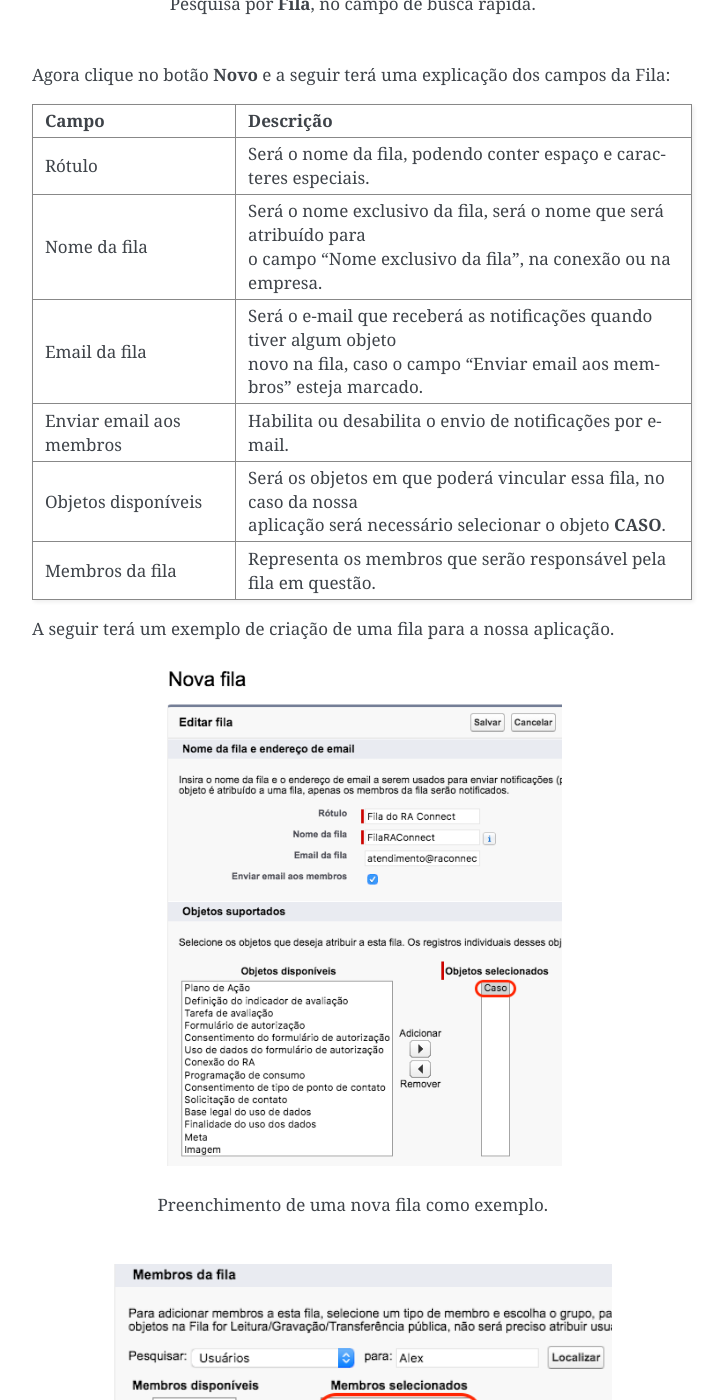
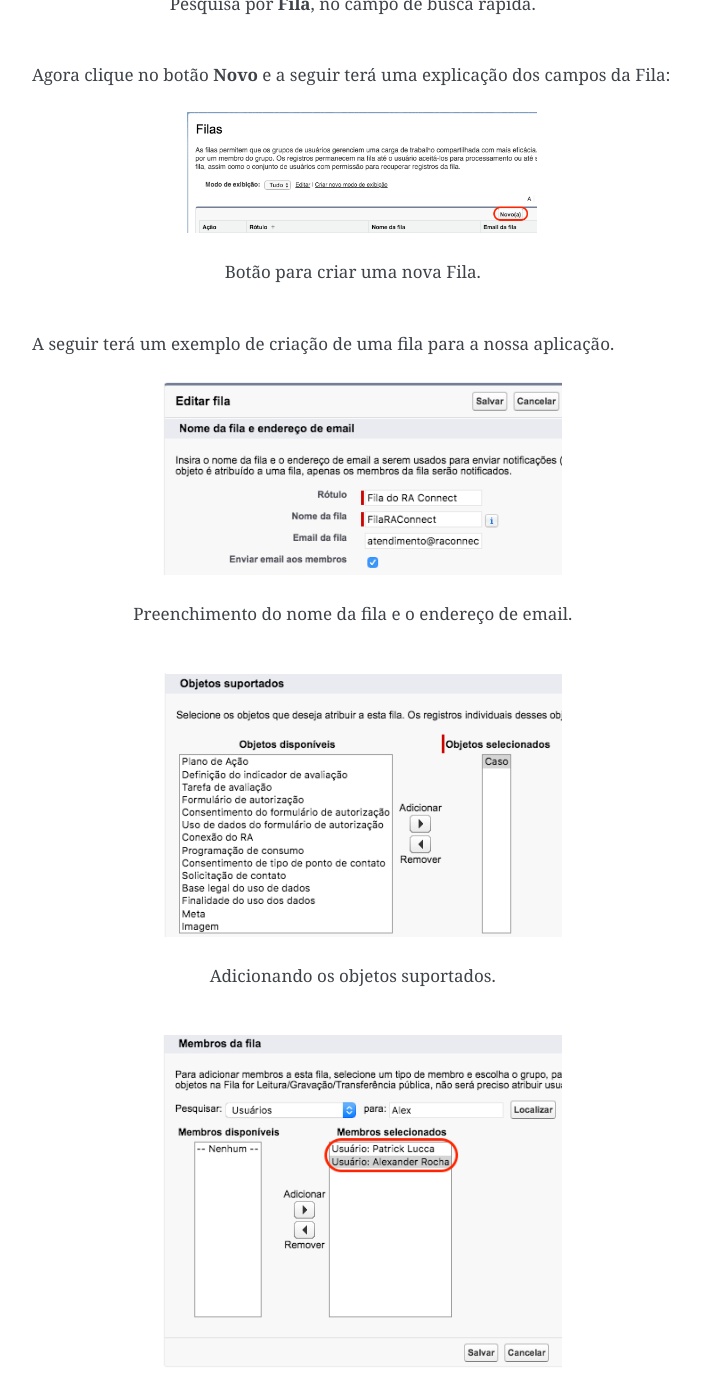
Before and after one commit to Inpulso-Tecnologia/RAConnectDOCFull, a Sphinx documentation site: the page built from docs/Funcional/fila.rst, in a window 1280 px wide and 1400 px high, scrolled down 944 px. Shown: the whole window, without its empty margins (388-1112 px from the left). Built offline with Sphinx 7.4.7, drawn with Linux system fonts in a browser that asks for light colours; some of the changed text lies outside the part shown.

Commit message:
Revisão do PDF

```diff
--- a/docs/Funcional/fila.rst
+++ b/docs/Funcional/fila.rst
@@ -25,6 +25,36 @@ A seguir digite na barra de busca rápida **"Filas"** e clique nele, como na fig
 
 Agora clique no botão **Novo** e a seguir terá uma explicação dos campos da Fila:
 
+.. figure:: img/novaFila.png
+    :width: 350px
+    :alt: Solidity logo
+    :align: center
+
+    Botão para criar uma nova Fila.
+
+A seguir terá um exemplo de criação de uma fila para a nossa aplicação.
+
+.. figure:: img/exemploFila1.png
+    :width: 400px
+    :alt: Solidity logo
+    :align: center
+
+    Preenchimento do nome da fila e o endereço de email.
+
+.. figure:: img/exemploFila2.png
+    :width: 400px
+    :alt: Solidity logo
+    :align: center
+
+    Adicionando os objetos suportados.
+
+.. figure:: img/exemploFila3.png
+    :width: 400px
+    :alt: Solidity logo
+    :align: center
+
+    Membros responsáveis pela fila.
+
 +--------------------------+---------------------------------------------------------------------------+
 |           Campo          |                                Descrição                                  |
 +==========================+===========================================================================+
@@ -44,24 +74,6 @@ Agora clique no botão **Novo** e a seguir terá uma explicação dos campos da
 | Membros da fila          | Representa os membros que serão responsável pela fila em questão.         |
 +--------------------------+---------------------------------------------------------------------------+
 
-A seguir terá um exemplo de criação de uma fila para a nossa aplicação.
-
-.. figure:: img/exemploFila1.png
-    :width: 400px
-    :height: 500px
-    :alt: Solidity logo
-    :align: center
-
-    Preenchimento de uma nova fila como exemplo.
-
-.. figure:: img/exemploFila2.png
-    :width: 500px
-    :alt: Solidity logo
-    :align: center
-
-    Membros responsáveis pela fila.
-
-\pagebreak 4
 Fila Conexão
 -----------------------
 
```
Also changed, not shown: docs/Funcional/img/exemploFila1.png, docs/Funcional/img/exemploFila2.png, docs/Funcional/img/exemploFila3.png (added), docs/Funcional/img/novaFila.png (added), 2 other files.
